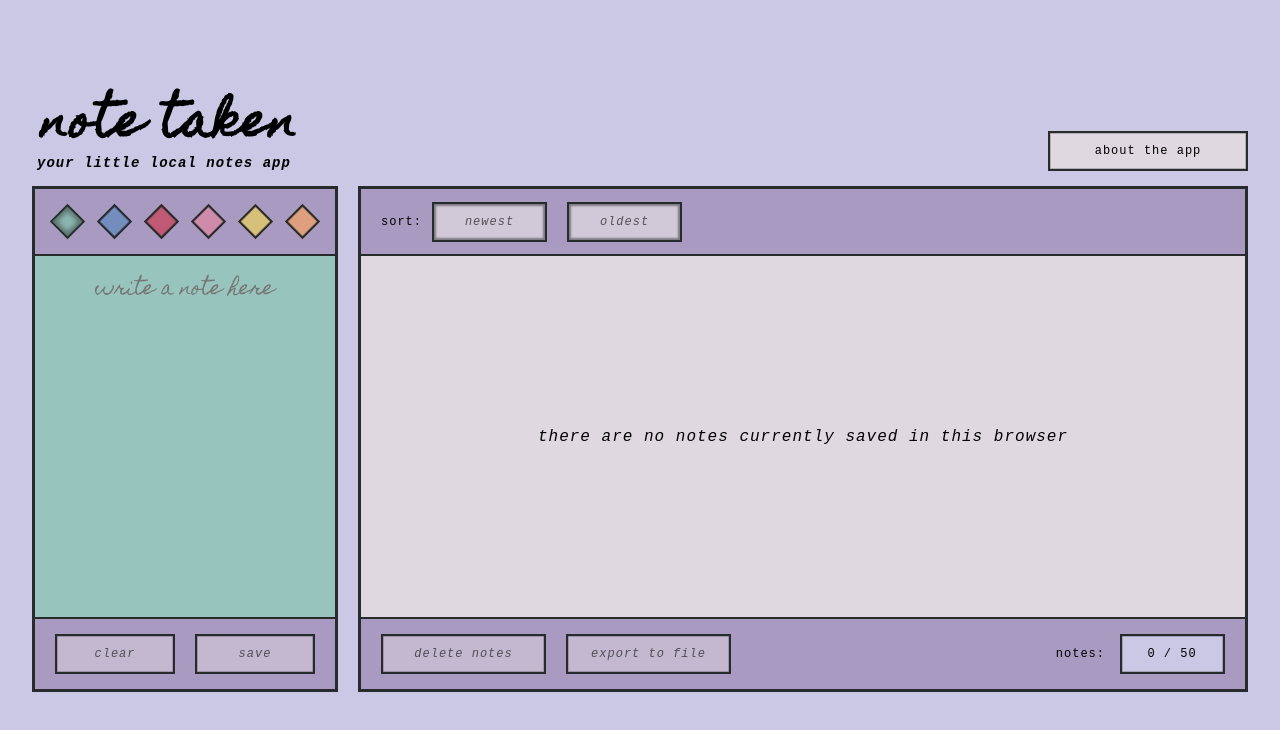
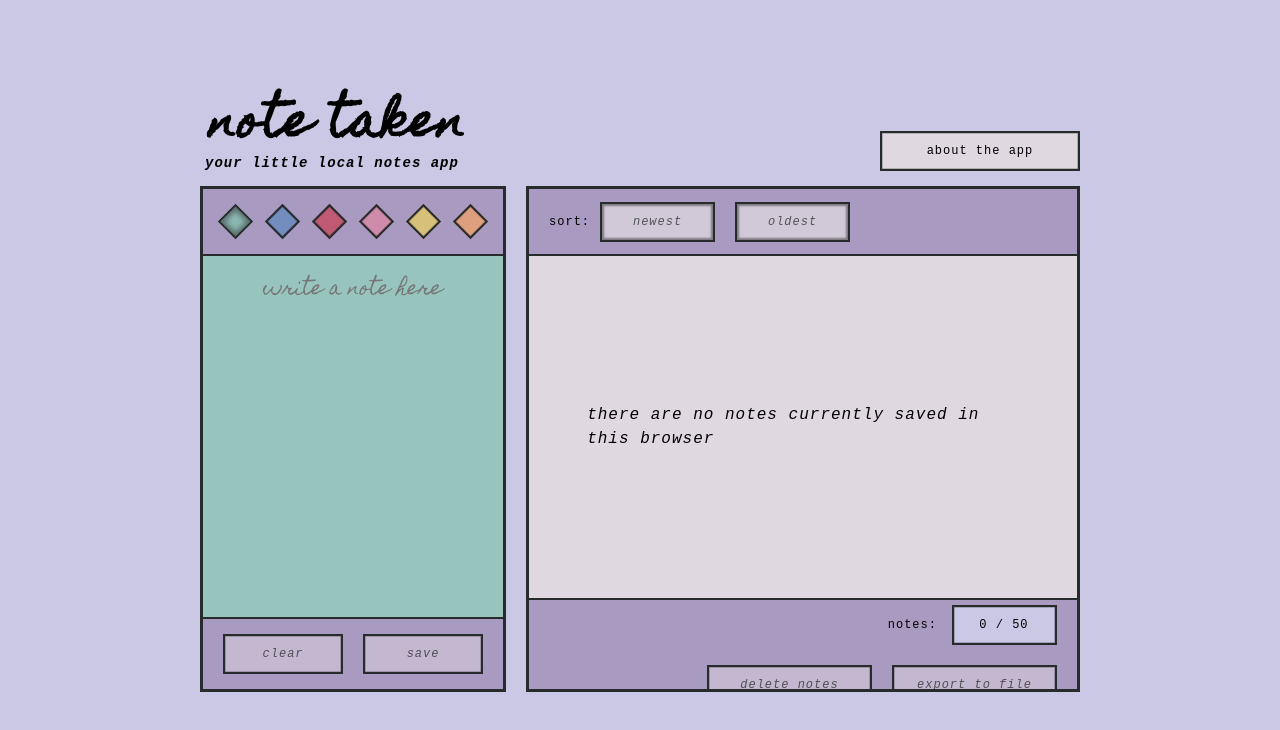
Before and after one commit to torontopubliclibra/note-taken, an Angular app: page / in a window 1280 px wide. Shown: the top 730 px of the page. Built offline with nearby package versions, Linux system fonts and the light colour scheme; a web font is replaced by a local one.

Commit message:
style: more style fixes

```diff
--- a/src/app/app.component.html
+++ b/src/app/app.component.html
@@ -53,7 +53,7 @@
     </div>
 
     <!-- notebook section -->
-    <div class="notebook {{view === 'about' ? 'disabled' : ''}} {{view === 'notepad' || view === 'about' ? 'disabled-2' : ''}} {{optionsVisible ? 'no-header' : ''}}">
+    <div class="notebook {{view === 'about' ? 'disabled' : ''}} {{view === 'notepad' || view === 'about' ? 'disabled-2' : ''}} {{optionsVisible && notebookColors.length < 2 ? 'no-header-1' : ''}} {{optionsVisible && notebookColors.length > 1 ? 'no-header-2' : ''}}">
 
       <!-- notebook sort and filter options -->
       <div class="notebook-filter-sort {{optionsVisible ? 'active' : ''}}">
--- a/src/app/app.component.scss
+++ b/src/app/app.component.scss
@@ -572,7 +572,15 @@ button {
         padding-bottom: 10px;
         margin: 0 auto;
 
-        &.no-header {
+        &.no-header-1 {
+            height: calc(100vh - 68px);
+
+            .notes-list {
+                height: calc(100% - 150px);
+            }
+        }
+
+        &.no-header-2 {
             height: calc(100vh - 68px);
 
             .notes-list {
--- a/src/partials/typography.scss
+++ b/src/partials/typography.scss
@@ -58,6 +58,7 @@ h1, h2 {
     // responsive to mobile
     @media only screen and (max-width: $mobile) {
         text-align: center;
+        padding: 0;
     }
 }
 
@@ -163,7 +164,7 @@ footer {
                 font-size: 11.5px;
                 background-color: $color1;
                 max-height: 75px;
-                min-width: calc(100vw - 40px);
+                min-width: calc(100vw - 50px);
                 padding: 25px;
                 padding-bottom: 20px;
                 overflow-y: hidden;
--- a/src/styles.scss
+++ b/src/styles.scss
@@ -19,7 +19,6 @@ body {
     text-transform: lowercase;
 
     .app {
-        width: 100vw;
         .overlay {
             z-index: 90;
             position:absolute;
@@ -38,6 +37,14 @@ body {
     // responsive to tablet
     @media only screen and (max-width: $mobile) {
         background-color: $color1;
+        max-height: 100vh;
+        max-width: 100vw;
+        overflow: hidden;
+
+        .app {
+            min-width: 100vw;
+            min-height: 100vh;
+        }
     }
 }
 
```
